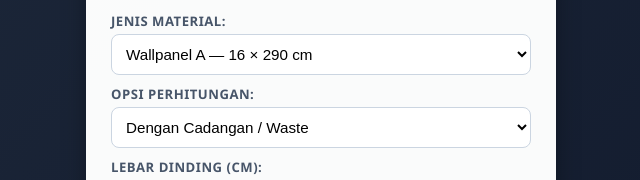
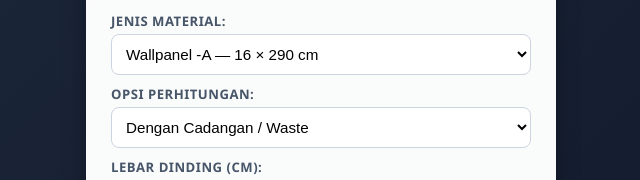
Before and after one commit to bsbcreative11/kalkulatorinterior, a plain HTML site: page index.html in a window 1280 px wide. Shown: the part 207-387 px from the top of the page, 319-959 px from the left. Drawn offline with Linux system fonts and the light colour scheme.

Commit message:
Update index.html

```diff
--- a/index.html
+++ b/index.html
@@ -66,9 +66,9 @@
 
   <label>Jenis Material:</label>
   <select id="material" onchange="toggleMode(); hitung();">
-    <option value="wp_A">Wallpanel A — 16 × 290 cm</option>
+    <option value="wp_A">Wallpanel -A — 16 × 290 cm</option>
     <option value="wp_B">Wallpanel B — 16.8 × 290 cm</option>
-    <option value="wp_C">Wallpanel C — 17 × 300 cm</option>
+    <option value="wp_C">Wallpanel -C — 17 × 300 cm</option>
     <option value="wp_200">Wallpanel 200 — 15.8 × 290 cm</option>
     <option value="wp_7100">Wallpanel 7100 — 16.8 × 290 cm</option>
     <option value="wp_300">Wallpanel 30cm — 30 × 290 cm</option>
```
